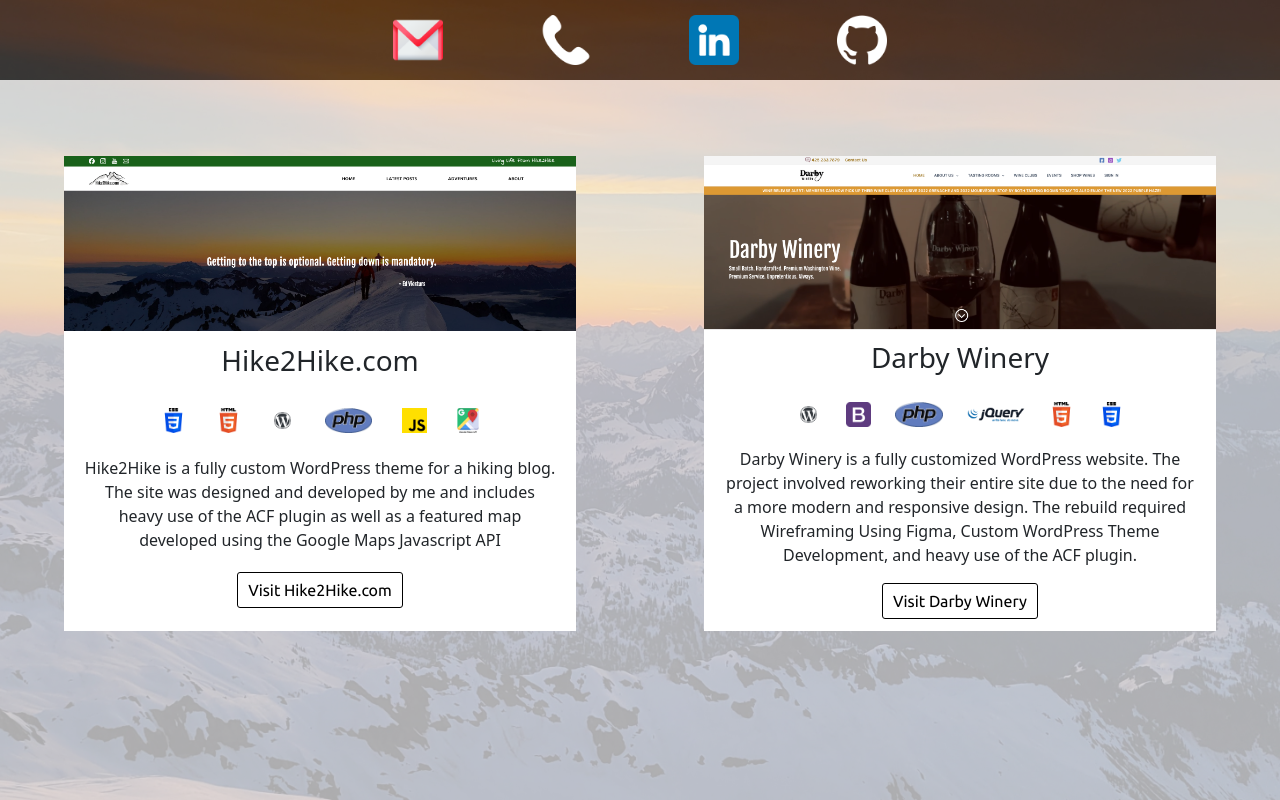
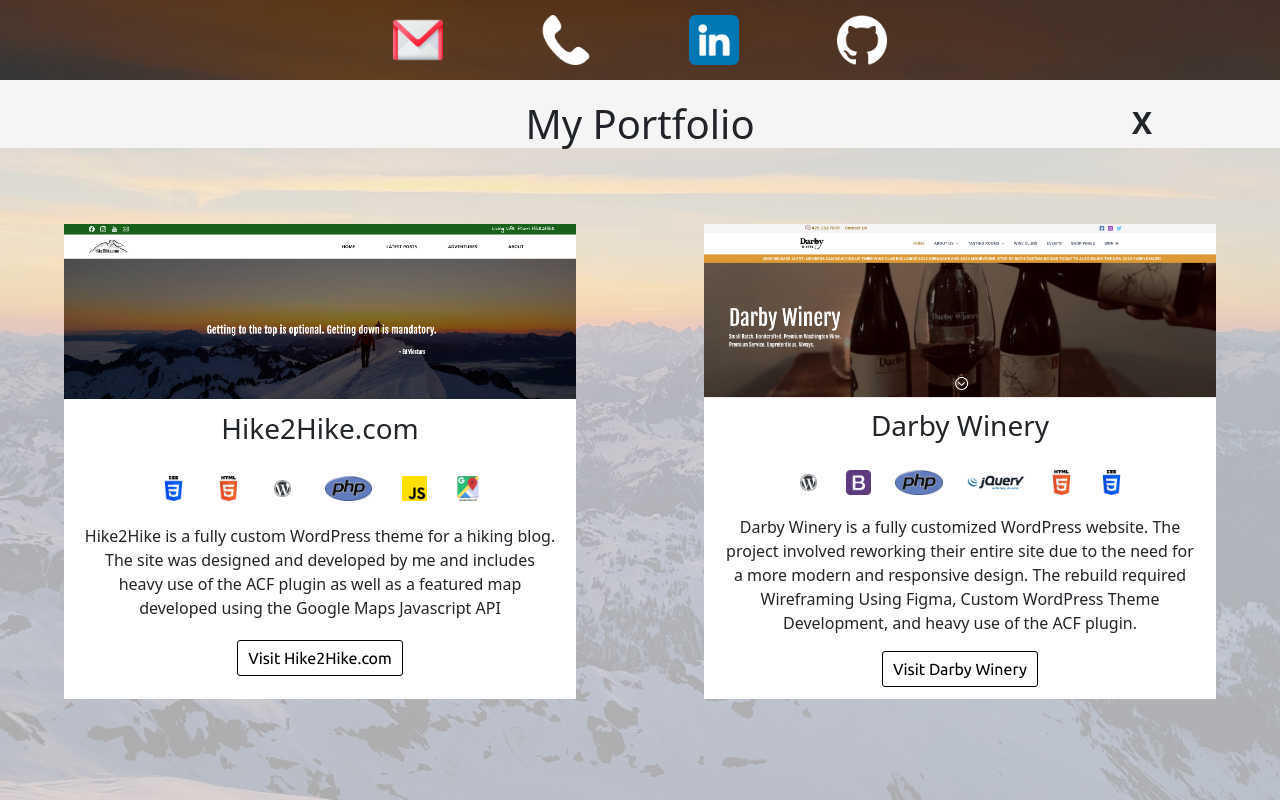
Before and after one commit to OneWaterboy/personalprofile, a React (Create React App) app: page / in a window 1280 px wide. Both pictures are taken after a click on the button "See My Work". Built offline with nearby package versions, Linux system fonts and the light colour scheme.

Commit message:
Fixed state management so it using state contect to affect all neccessary files

```diff
--- a/src/App.js
+++ b/src/App.js
@@ -1,9 +1,33 @@
 import './App.css';
+import React, { useState, useEffect } from 'react';
+import StateContext from './components/StateContext';
 import ContactIcons from './components/ProfileIcons';
 import WelcomeLayout from './components/WelcomeLayout';
 import WorkExamples from './components/WorkExamples';
 
 function App() {
+  const [isActive, setIsActive] = useState(false);
+
+
+  useEffect(() => {
+    const button = document.getElementById('showCarousel');
+    const handleClick = () => setIsActive(true);
+    button.addEventListener('click', handleClick);
+
+    // Clean up the event listener when the component unmounts
+    return () => button.removeEventListener('click', handleClick);
+  }, []);
+
+  useEffect(() => {
+    const portfolio = document.getElementById('closePortfolio');
+    const closePortfolioClick = () => setIsActive(false);
+    portfolio.addEventListener('click', closePortfolioClick);
+
+    // Clean up the event listener when the component unmounts
+    return () => portfolio.removeEventListener('click', closePortfolioClick);
+  }, []);
+
+
   return (
       <div className="App">
         <div id="splashArea">
@@ -11,8 +35,10 @@
             <ContactIcons />
           </div>
           <div id="splashGreeting">
-            <WelcomeLayout />
-            <WorkExamples />
+            <StateContext.Provider value={{ isActive, setIsActive }}>
+              <WelcomeLayout />
+              <WorkExamples />
+            </StateContext.Provider>
           </div>
         </div>
     </div>
--- /dev/null
+++ b/src/components/StateContext.js
@@ -0,0 +1,5 @@
+import React from 'react';
+
+const StateContext = React.createContext();
+
+export default StateContext;
--- a/src/components/WelcomeLayout.js
+++ b/src/components/WelcomeLayout.js
@@ -1,19 +1,18 @@
-import React, { useState, useEffect } from 'react';
+import React, { useContext } from 'react';
+import StateContext from './StateContext';
 import ProfileImage from '../media/splash-image.jpg';
 
 function WelcomeLayout(){
 
-    const [isActive, setIsActive] = useState(false);
+    const { isActive, setIsActive } = useContext(StateContext);
 
-    useEffect(() => {
-        const button = document.getElementById('showCarousel');
-        const handleClick = () => setIsActive(true);
-        button.addEventListener('click', handleClick);
+    const handleClick = () => {
+        setIsActive(!isActive); // This will toggle the isActive state
+    };
 
-        // Clean up the event listener when the component unmounts
-        return () => button.removeEventListener('click', handleClick);
-    }, []);
-
+    const closePortfolioClick = () => {
+        setIsActive(false); // This will set the isActive state to false
+    };
 
     return(
         <div id="spalshWelcome" className={isActive ? 'profile-open' : ''}>
--- a/src/components/WorkExamples.js
+++ b/src/components/WorkExamples.js
@@ -1,21 +1,25 @@
-import React, { useState, useEffect } from 'react';
+import React, { useContext } from 'react';
+import StateContext from './StateContext';
 import Project from './Project';
 
 function WorkExamples(){
-    const [isActive, setIsActive] = useState(false);
+    const { isActive, setIsActive } = useContext(StateContext);
 
-    useEffect(() => {
-        const button = document.getElementById('showCarousel');
-        const handleClick = () => setIsActive(true);
-        button.addEventListener('click', handleClick);
+    const handleClick = () => {
+        setIsActive(!isActive); // This will toggle the isActive state
+    };
 
-        // Clean up the event listener when the component unmounts
-        return () => button.removeEventListener('click', handleClick);
-    }, []);
+    const closePortfolioClick = () => {
+        setIsActive(false); // This will set the isActive state to false
+    };
 
     return(
-        <div id="portfolioExamples" className={isActive ? 'active' : ''}>
-            <Project />
+        <div id="portfolioPopUp"className={isActive ? 'active' : ''} >
+            <span id="closePortfolio">X</span>
+            <h1 className="portfolio-header" >My Portfolio</h1>
+            <div id="portfolioExamples">
+                <Project />
+            </div>
         </div>
     )
 }
--- a/src/css/responsive-styles.css
+++ b/src/css/responsive-styles.css
@@ -15,7 +15,7 @@
         flex-basis: 60%;
     }
 
-    div#portfolioExamples.active {
+    div#portfolioExamples {
         justify-content: center;
     }
 
--- a/src/index.css
+++ b/src/index.css
@@ -135,14 +135,33 @@
   display: none;
 }
 
-div#portfolioExamples.active {
+#portfolioPopUp {
+  display: none;
+}
+
+#portfolioPopUp.active {
+  display: block;
   height: 100%;
-  background: rgba(245, 245, 245, 0.7);
+}
+
+
+div#portfolioExamples {
+  height: 100%;
   display: flex;
   justify-content: space-between;
   padding: 50px 0;
   flex-wrap: wrap;
   overflow: scroll;
+}
+
+div#portfolioExamples {
+  background: rgba(245, 245, 245, 0.7);
+}
+
+h1.portfolio-header{
+  margin: 0;
+  padding-top: 20px;
+  background: rgba(245, 245, 245, 1);
 }
 
 .project img {
@@ -194,3 +213,11 @@
   height: 175px;
   overflow: hidden;
 }
+
+span#closePortfolio {
+    position: absolute;
+    right: 10%;
+    top: 100px;
+    font-size: 30px;
+    font-weight: 700;
+}
```
